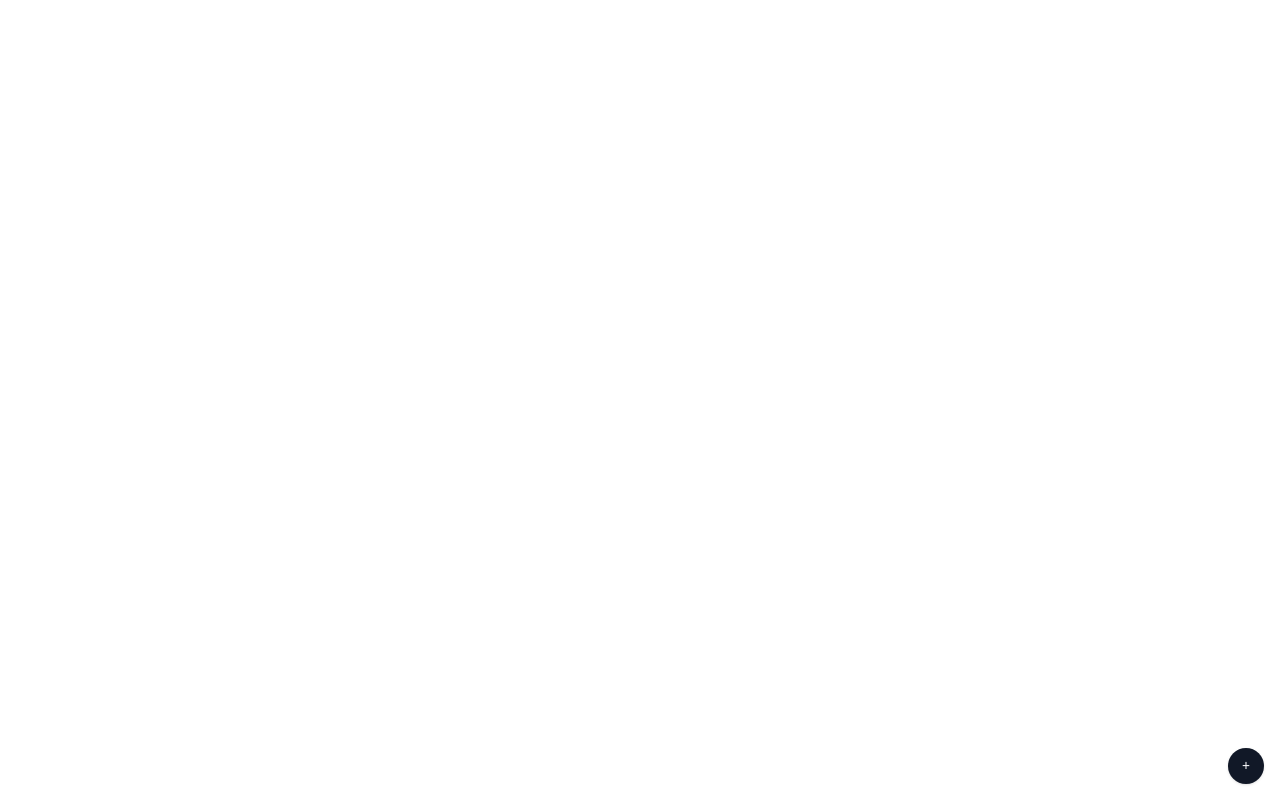
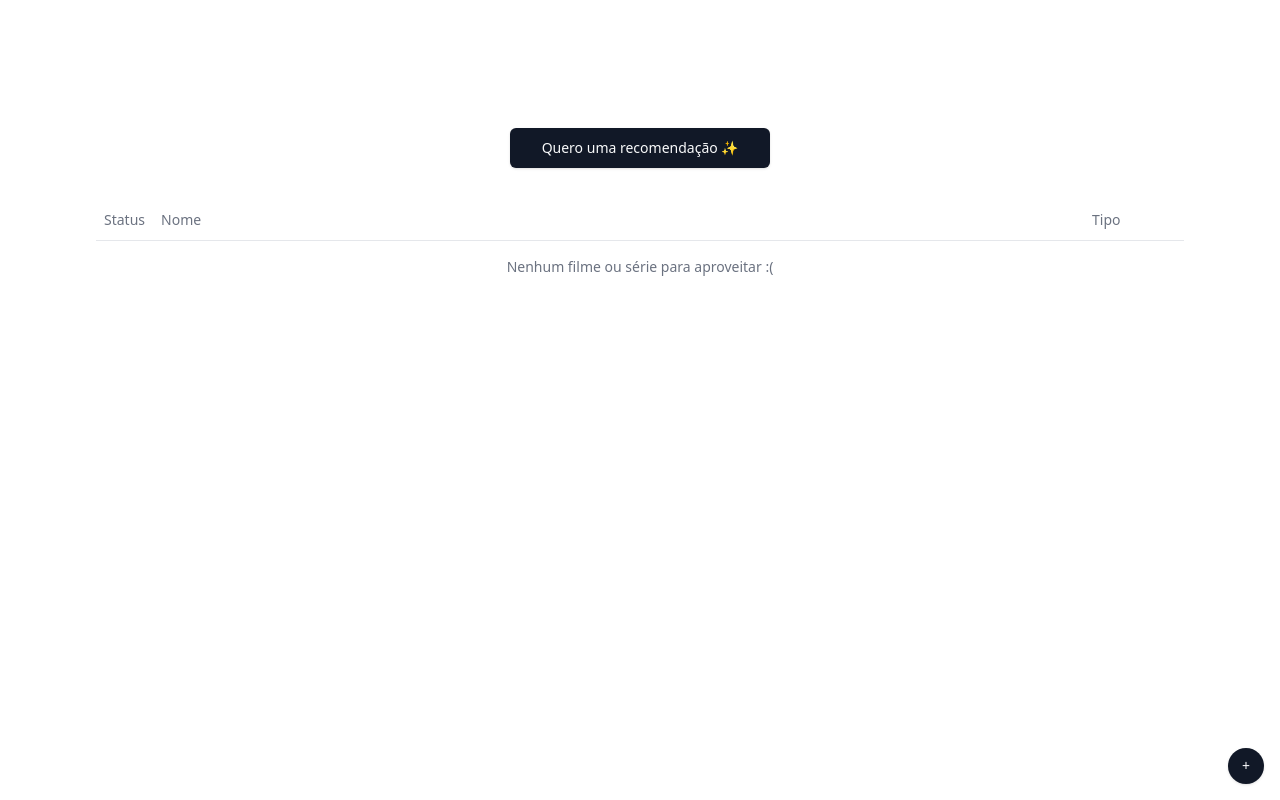
Before and after one commit to emerson-paiva/random-watch, a React (Vite) app: page / in a window 1280 px wide. Built offline with nearby package versions, Linux system fonts and the light colour scheme.

Commit message:
feat: add integration to recommend movie

```diff
--- a/package.json
+++ b/package.json
@@ -10,6 +10,7 @@
     "preview": "vite preview"
   },
   "dependencies": {
+    "@radix-ui/react-checkbox": "^1.1.1",
     "@radix-ui/react-dialog": "^1.1.1",
     "@radix-ui/react-icons": "^1.3.0",
     "@radix-ui/react-label": "^2.1.0",
--- a/src/App.tsx
+++ b/src/App.tsx
@@ -1,11 +1,13 @@
 import { NewMovieDialog } from '@/components/NewMovie/NewMovie'
 import { WatchListProvider } from '@/context/Movies'
+import { Recommend } from './components/Recommend/Recommend'
 import { WatchList } from './components/WatchList/WatchList'
 
 function App() {
   return (
-    <main className="relative w-full h-full min-h-[100vh]">
+    <main className="relative w-full h-full min-h-[100vh] p-24">
       <WatchListProvider>
+        <Recommend />
         <WatchList />
         <NewMovieDialog />
       </WatchListProvider>
--- a/src/components/NewMovie/NewMovie.tsx
+++ b/src/components/NewMovie/NewMovie.tsx
@@ -88,7 +88,11 @@ export const NewMovieDialog = () => {
         </div>
         <DialogFooter>
           <DialogClose asChild>
-            <Button type="button" onClick={() => addMovie(movie)}>
+            <Button
+              type="button"
+              onClick={() => addMovie(movie)}
+              disabled={!movie.title}
+            >
               Salvar
             </Button>
           </DialogClose>
--- /dev/null
+++ b/src/components/Recommend/Recommend.tsx
@@ -0,0 +1,23 @@
+import { useWatchListContext } from '@/context/Movies'
+import { useState } from 'react'
+import { Button } from '../ui/button'
+
+export const Recommend = () => {
+  const [movieToWatch, setMovieToWatch] = useState<string>()
+  const { getRandomMovieToWatch } = useWatchListContext()
+
+  const handleRecommendation = () => {
+    const movie = getRandomMovieToWatch()
+
+    setMovieToWatch(movie)
+  }
+
+  return (
+    <div className="mb-8 items-center justify-center flex flex-col">
+      <h1 className="mb-8 text-5xl font-bold">{movieToWatch}</h1>
+      <Button size="lg" onClick={handleRecommendation}>
+        {movieToWatch ? 'Não gostei, de novo!' : 'Quero uma recomendação ✨'}
+      </Button>
+    </div>
+  )
+}
--- a/src/components/WatchList/WatchList.tsx
+++ b/src/components/WatchList/WatchList.tsx
@@ -1,15 +1,59 @@
 import { useWatchListContext } from '@/context/Movies'
+import {
+  Table,
+  TableBody,
+  TableCaption,
+  TableCell,
+  TableHead,
+  TableHeader,
+  TableRow,
+} from '@/components/ui/table'
+import { Checkbox } from '../ui/checkbox'
 
-export const WatchList = () => {
-  const { watchList } = useWatchListContext()
+export function WatchList() {
+  const { watchList, toggleAsWatch } = useWatchListContext()
 
   return (
-    <ul>
-      {watchList.map((movie) => (
-        <li key={movie.uuid}>
-          {movie.title} | {movie.type}
-        </li>
-      ))}
-    </ul>
+    <Table>
+      <TableCaption>
+        {watchList.length > 0
+          ? 'Filmes e Séries para aproveitar :)'
+          : 'Nenhum filme ou série para aproveitar :('}{' '}
+      </TableCaption>
+      <TableHeader>
+        <TableRow>
+          <TableHead className="w-[20px]">Status</TableHead>
+          <TableHead>Nome</TableHead>
+          <TableHead className="w-[100px]">Tipo</TableHead>
+        </TableRow>
+      </TableHeader>
+      <TableBody>
+        {watchList.map((movie) => (
+          <TableRow
+            key={movie.uuid}
+            className="cursor-pointer"
+            onClick={() => toggleAsWatch(movie.uuid)}
+          >
+            <TableCell>
+              <div className="flex items-center justify-center space-x-2">
+                <Checkbox id="watched" checked={movie.watched} />
+                <label
+                  htmlFor="terms"
+                  className="text-sm font-medium leading-none peer-disabled:cursor-not-allowed peer-disabled:opacity-70"
+                ></label>
+              </div>
+            </TableCell>
+            <TableCell className="font-medium">{movie.title}</TableCell>
+            <TableCell>{movie.type}</TableCell>
+          </TableRow>
+        ))}
+      </TableBody>
+      {/* <TableFooter>
+        <TableRow>
+          <TableCell colSpan={3}>Total</TableCell>
+          <TableCell className="text-right">$2,500.00</TableCell>
+        </TableRow>
+      </TableFooter> */}
+    </Table>
   )
 }
--- /dev/null
+++ b/src/components/ui/checkbox.tsx
@@ -0,0 +1,28 @@
+import * as React from "react"
+import * as CheckboxPrimitive from "@radix-ui/react-checkbox"
+import { CheckIcon } from "@radix-ui/react-icons"
+
+import { cn } from "@/lib/utils"
+
+const Checkbox = React.forwardRef<
+  React.ElementRef<typeof CheckboxPrimitive.Root>,
+  React.ComponentPropsWithoutRef<typeof CheckboxPrimitive.Root>
+>(({ className, ...props }, ref) => (
+  <CheckboxPrimitive.Root
+    ref={ref}
+    className={cn(
+      "peer h-4 w-4 shrink-0 rounded-sm border border-primary shadow focus-visible:outline-none focus-visible:ring-1 focus-visible:ring-ring disabled:cursor-not-allowed disabled:opacity-50 data-[state=checked]:bg-primary data-[state=checked]:text-primary-foreground",
+      className
+    )}
+    {...props}
+  >
+    <CheckboxPrimitive.Indicator
+      className={cn("flex items-center justify-center text-current")}
+    >
+      <CheckIcon className="h-4 w-4" />
+    </CheckboxPrimitive.Indicator>
+  </CheckboxPrimitive.Root>
+))
+Checkbox.displayName = CheckboxPrimitive.Root.displayName
+
+export { Checkbox }
--- /dev/null
+++ b/src/components/ui/table.tsx
@@ -0,0 +1,120 @@
+import * as React from "react"
+
+import { cn } from "@/lib/utils"
+
+const Table = React.forwardRef<
+  HTMLTableElement,
+  React.HTMLAttributes<HTMLTableElement>
+>(({ className, ...props }, ref) => (
+  <div className="relative w-full overflow-auto">
+    <table
+      ref={ref}
+      className={cn("w-full caption-bottom text-sm", className)}
+      {...props}
+    />
+  </div>
+))
+Table.displayName = "Table"
+
+const TableHeader = React.forwardRef<
+  HTMLTableSectionElement,
+  React.HTMLAttributes<HTMLTableSectionElement>
+>(({ className, ...props }, ref) => (
+  <thead ref={ref} className={cn("[&_tr]:border-b", className)} {...props} />
+))
+TableHeader.displayName = "TableHeader"
+
+const TableBody = React.forwardRef<
+  HTMLTableSectionElement,
+  React.HTMLAttributes<HTMLTableSectionElement>
+>(({ className, ...props }, ref) => (
+  <tbody
+    ref={ref}
+    className={cn("[&_tr:last-child]:border-0", className)}
+    {...props}
+  />
+))
+TableBody.displayName = "TableBody"
+
+const TableFooter = React.forwardRef<
+  HTMLTableSectionElement,
+  React.HTMLAttributes<HTMLTableSectionElement>
+>(({ className, ...props }, ref) => (
+  <tfoot
+    ref={ref}
+    className={cn(
+      "border-t bg-muted/50 font-medium [&>tr]:last:border-b-0",
+      className
+    )}
+    {...props}
+  />
+))
+TableFooter.displayName = "TableFooter"
+
+const TableRow = React.forwardRef<
+  HTMLTableRowElement,
+  React.HTMLAttributes<HTMLTableRowElement>
+>(({ className, ...props }, ref) => (
+  <tr
+    ref={ref}
+    className={cn(
+      "border-b transition-colors hover:bg-muted/50 data-[state=selected]:bg-muted",
+      className
+    )}
+    {...props}
+  />
+))
+TableRow.displayName = "TableRow"
+
+const TableHead = React.forwardRef<
+  HTMLTableCellElement,
+  React.ThHTMLAttributes<HTMLTableCellElement>
+>(({ className, ...props }, ref) => (
+  <th
+    ref={ref}
+    className={cn(
+      "h-10 px-2 text-left align-middle font-medium text-muted-foreground [&:has([role=checkbox])]:pr-0 [&>[role=checkbox]]:translate-y-[2px]",
+      className
+    )}
+    {...props}
+  />
+))
+TableHead.displayName = "TableHead"
+
+const TableCell = React.forwardRef<
+  HTMLTableCellElement,
+  React.TdHTMLAttributes<HTMLTableCellElement>
+>(({ className, ...props }, ref) => (
+  <td
+    ref={ref}
+    className={cn(
+      "p-2 align-middle [&:has([role=checkbox])]:pr-0 [&>[role=checkbox]]:translate-y-[2px]",
+      className
+    )}
+    {...props}
+  />
+))
+TableCell.displayName = "TableCell"
+
+const TableCaption = React.forwardRef<
+  HTMLTableCaptionElement,
+  React.HTMLAttributes<HTMLTableCaptionElement>
+>(({ className, ...props }, ref) => (
+  <caption
+    ref={ref}
+    className={cn("mt-4 text-sm text-muted-foreground", className)}
+    {...props}
+  />
+))
+TableCaption.displayName = "TableCaption"
+
+export {
+  Table,
+  TableHeader,
+  TableBody,
+  TableFooter,
+  TableHead,
+  TableRow,
+  TableCell,
+  TableCaption,
+}
--- a/src/context/Movies.tsx
+++ b/src/context/Movies.tsx
@@ -6,15 +6,8 @@ import {
   useState,
 } from 'react'
 import { v4 as uuid } from 'uuid'
-
-// const STORE_KEY = 'watchList'
-
-export interface WatchItem {
-  title: string
-  watched: boolean
-  type: 'movie' | 'series'
-  uuid: string
-}
+import * as watchListStorage from '@/store/watchList'
+import { type WatchItem } from '@/store/watchList'
 
 export type MovieToAdd = Pick<WatchItem, 'type' | 'title'>
 
@@ -22,9 +15,11 @@ type WatchListContextType = {
   watchList: WatchItem[]
   addMovie: (movie: MovieToAdd) => void
   removeMovie: (movieId: string) => void
+  toggleAsWatch: (movieId: string) => void
+  getRandomMovieToWatch: (type?: WatchItem['type']) => string
 }
 
-const initialValue: WatchItem[] = []
+const initialValue: WatchItem[] = watchListStorage.getWatchList()
 
 const WatchListContext = createContext<WatchListContextType | null>(null)
 
@@ -45,8 +40,29 @@ export const WatchListProvider = ({ children }: PropsWithChildren) => {
   const removeMovie = (uuid: string) =>
     setWatchList((movies) => movies.filter((movie) => movie.uuid !== uuid))
 
+  const toggleAsWatch = (uuid: string) =>
+    setWatchList((movies) =>
+      movies.map((movie) => ({
+        ...movie,
+        watched: movie.uuid === uuid ? !movie.watched : movie.watched,
+      }))
+    )
+
+  const getRandomMovieToWatch = (type?: 'movie' | 'series') => {
+    const itemsToWatch = watchList.filter(
+      (item: WatchItem) => !item.watched && (type ? item.type === type : true)
+    )
+
+    if (itemsToWatch.length === 0)
+      return `Remove the filters or add more ${type}`
+
+    const randomIndex = Math.floor(Math.random() * itemsToWatch.length)
+
+    return itemsToWatch[randomIndex].title
+  }
+
   useEffect(() => {
-    console.log(watchList)
+    watchListStorage.setWatchList(watchList)
   }, [watchList])
 
   return (
@@ -55,6 +71,8 @@ export const WatchListProvider = ({ children }: PropsWithChildren) => {
         watchList,
         addMovie,
         removeMovie,
+        toggleAsWatch,
+        getRandomMovieToWatch,
       }}
     >
       {children}
--- /dev/null
+++ b/src/store/watchList.ts
@@ -0,0 +1,14 @@
+export interface WatchItem {
+  title: string
+  watched: boolean
+  type: 'movie' | 'series'
+  uuid: string
+}
+
+const STORE_KEY = 'watchList'
+
+export const getWatchList = (): WatchItem[] =>
+  JSON.parse(localStorage.getItem(STORE_KEY) || '[]')
+
+export const setWatchList = (watchList: WatchItem[]) =>
+  localStorage.setItem(STORE_KEY, JSON.stringify(watchList))
```
Also changed, not shown: src/lib/watchList.ts (deleted, +0 -58 lines), 1 other file (tests, documents, lock files or other folders).
